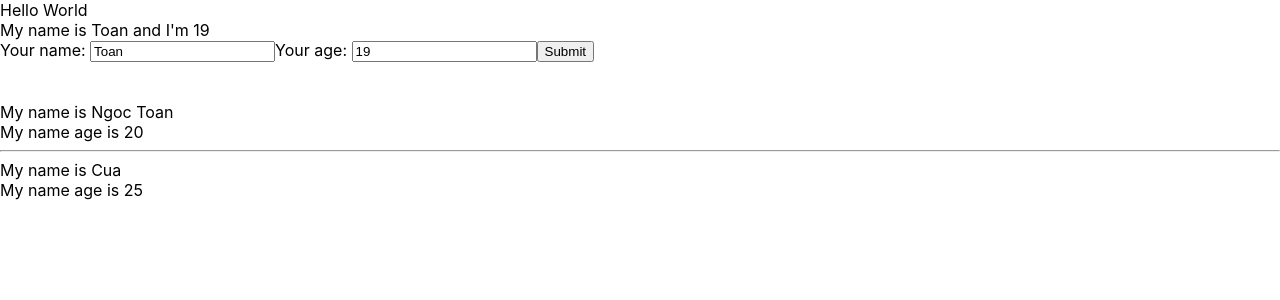
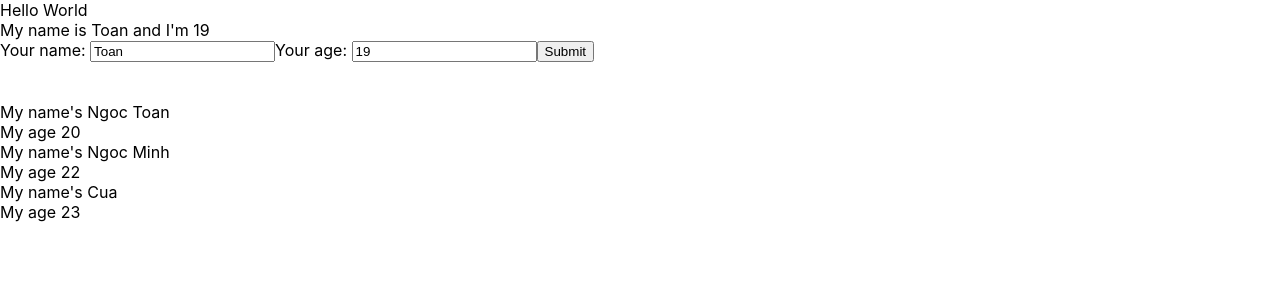
Before and after one commit to tempo1406/LearnReact, a React (Create React App) app: page / in a window 1280 px wide. Shown: the top 300 px of the page. Built offline with nearby package versions, Linux system fonts and the light colour scheme.

Commit message:
Render Array

```diff
--- a/src/components/DisplayInfor.js
+++ b/src/components/DisplayInfor.js
@@ -3,12 +3,25 @@ import React from "react";
 class DisplayInfor extends React.Component {
     render() {
         //destructuring array/object
-        const {age, name} =  this.props
-        // console.log(this.props)
+        const {listUsers} =  this.props
         return (
             <div>
+                { listUsers.map((user) => {
+                    return (
+                        <div key={user.id}>
+                            <div>My name's {user.name}</div>
+                            <div>My age {user.age}</div>
+                        </div>
+                    )
+                })}
+                {/* <div> My name is {name}</div>
+                <div> My name age is {age}</div>
+                <hr></hr>
                 <div> My name is {name}</div>
                 <div> My name age is {age}</div>
+                <hr></hr>
+                <div> My name is {name}</div>
+                <div> My name age is {age}</div> */}
             </div>
         )
     }
--- a/src/components/MyComponents.js
+++ b/src/components/MyComponents.js
@@ -3,16 +3,21 @@ import UserInfor from "./UserInfor";
 import DisplayInfor from "./DisplayInfor";
 
 class MyComponents extends React.Component {
-  // JSX
+
+  state = {
+    listUsers: [
+      {id: 1, name:"Ngoc Toan", age:"20"},
+      {id: 2, name:"Ngoc Minh", age:"22"},
+      {id: 3, name:"Cua", age:"23"}
+    ]
+  }
+
   render() {
-    const myInfor = ['ab', 'b', 'c']
     return (
       <div>
         <UserInfor />
         <br/> <br/>
-        <DisplayInfor name="Ngoc Toan" age="20"/>
-        <hr/>
-        <DisplayInfor name="Cua" age={25} myInfor={myInfor}/>
+        <DisplayInfor listUsers={this.state.listUsers}/>
       </div>
     );
   }
```
